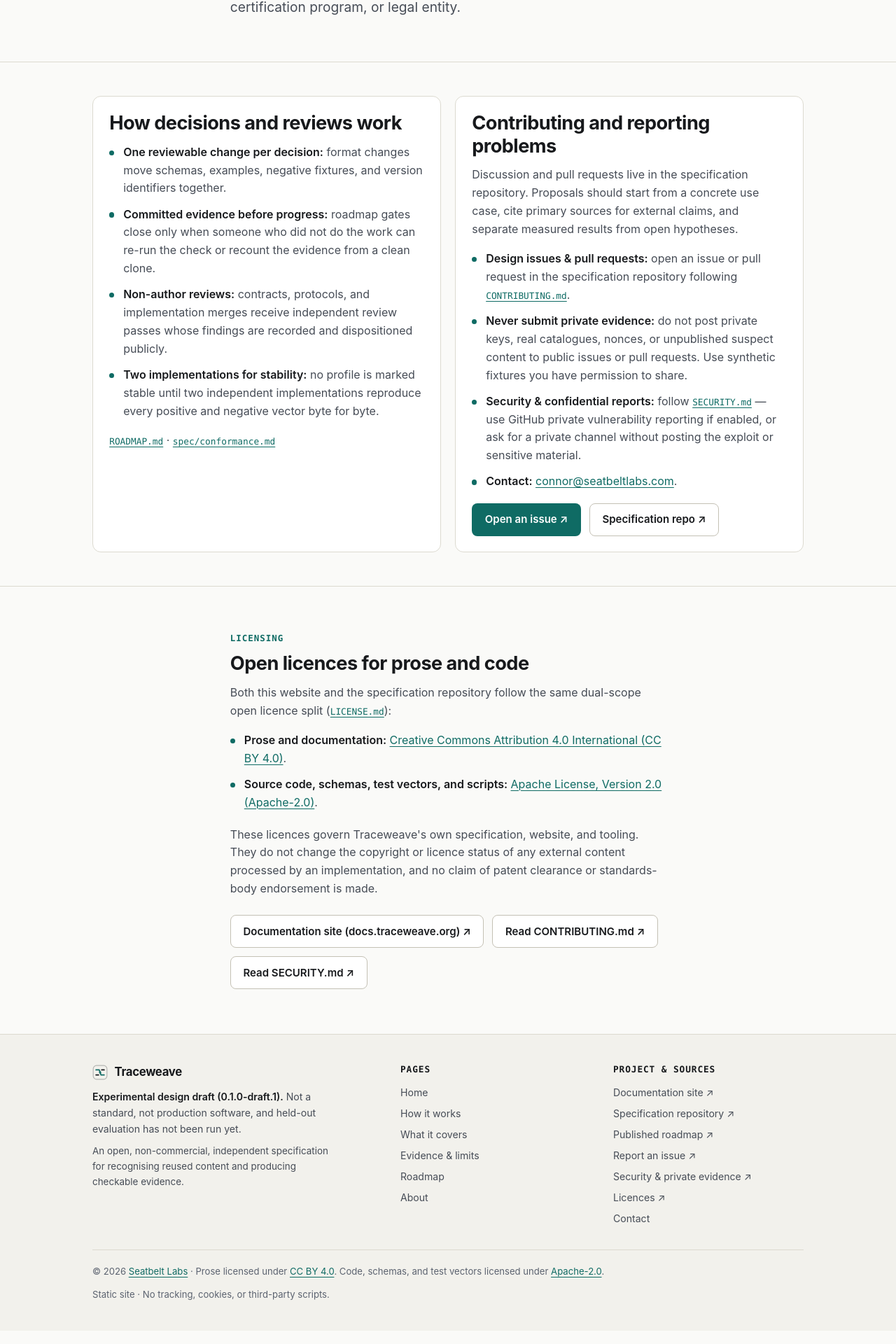
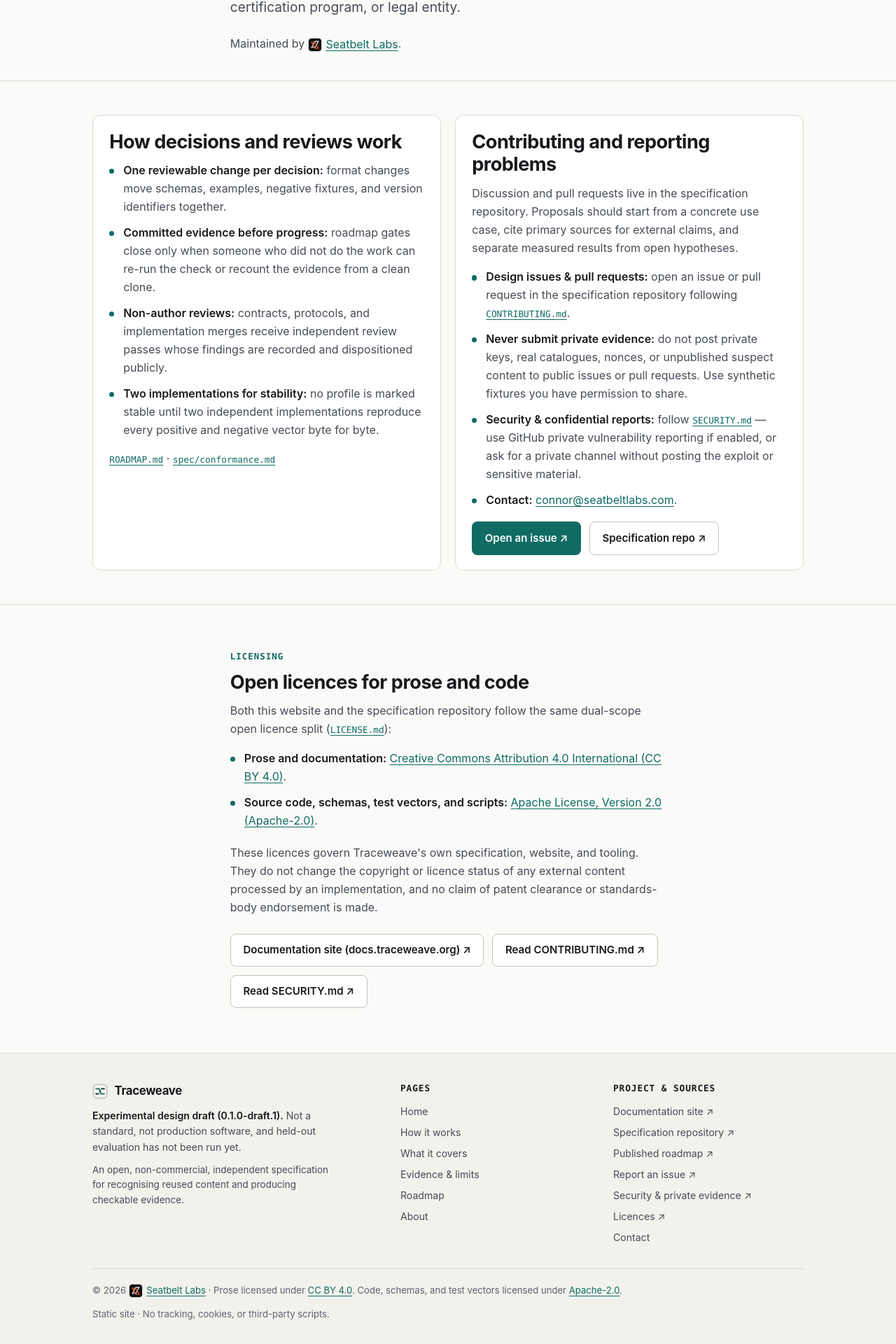
Before and after one commit to connorburgess/traceweave-web, a Next.js app: page /about in a window 1280 px wide. Shown: the part 333-2253 px from the top of the page at 70% size. Built offline with nearby package versions, Linux system fonts and the light colour scheme.

Commit message:
Add Seatbelt Labs mark to footer copyright and About page

```diff
--- a/src/app/about/page.tsx
+++ b/src/app/about/page.tsx
@@ -1,4 +1,5 @@
 import type { Metadata } from "next";
+import Image from "next/image";
 import { SourceLink } from "@/components/SourceLink";
 import { DOCS_URL, SPEC_ISSUES_URL, SPEC_TREE_URL, specUrl } from "@/lib/sources";
 
@@ -22,6 +23,24 @@ export default function AboutPage() {
             Traceweave is an independent technical specification and reference-tooling
             effort. It is not a company, standards body, certification program, or legal
             entity.
+          </p>
+          <p style={{ marginBottom: 0 }}>
+            Maintained by{" "}
+            <a
+              href="https://seatbeltlabs.com"
+              rel="noopener noreferrer"
+              className="seatbelt-link"
+            >
+              <Image
+                src="/brand/seatbelt-labs-mark.svg"
+                alt="Seatbelt Labs"
+                width={20}
+                height={20}
+                className="seatbelt-mark"
+              />
+              <span>Seatbelt Labs</span>
+            </a>
+            .
           </p>
         </div>
       </section>
--- a/src/app/globals.css
+++ b/src/app/globals.css
@@ -727,9 +727,26 @@ tbody tr:last-child td {
   display: flex;
   flex-wrap: wrap;
   justify-content: space-between;
+  align-items: center;
   gap: 0.75rem 1.5rem;
   font-size: 0.82rem;
   color: var(--ink-subtle);
+}
+
+.seatbelt-link {
+  display: inline-flex;
+  align-items: center;
+  gap: 0.35rem;
+  vertical-align: middle;
+}
+
+.seatbelt-mark {
+  display: inline-block;
+  width: 20px;
+  height: 20px;
+  border-radius: 4px;
+  border: 1px solid var(--border);
+  flex-shrink: 0;
 }
 
 /* Reduced motion */
--- a/src/components/SiteFooter.tsx
+++ b/src/components/SiteFooter.tsx
@@ -1,3 +1,4 @@
+import Image from "next/image";
 import Link from "next/link";
 import { TraceweaveMark } from "@/components/TraceweaveMark";
 import { SPEC_DRAFT_VERSION } from "@/data/facts";
@@ -91,8 +92,19 @@ export function SiteFooter() {
         <div className="footer-bottom">
           <div>
             © 2026{" "}
-            <a href="https://seatbeltlabs.com" rel="noopener noreferrer">
-              Seatbelt Labs
+            <a
+              href="https://seatbeltlabs.com"
+              rel="noopener noreferrer"
+              className="seatbelt-link"
+            >
+              <Image
+                src="/brand/seatbelt-labs-mark.svg"
+                alt="Seatbelt Labs"
+                width={20}
+                height={20}
+                className="seatbelt-mark"
+              />
+              <span>Seatbelt Labs</span>
             </a>{" "}
             · Prose licensed under{" "}
             <a href={specUrl("LICENSES/CC-BY-4.0.txt")} rel="noopener noreferrer">
```
Also changed, not shown: scripts/check-content.mjs (+15 -8 lines), public/brand/seatbelt-labs-mark.svg (added).
